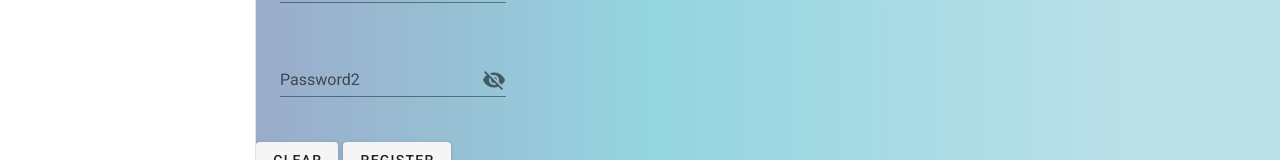
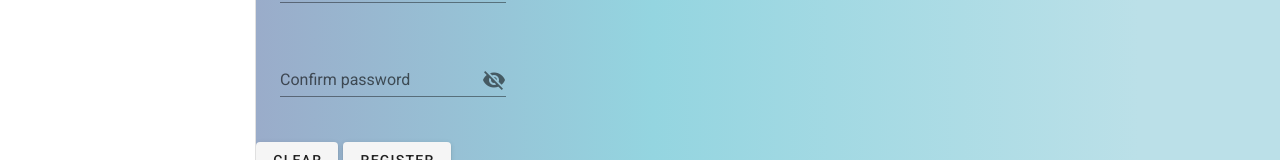
Before and after one commit to BardesRemi/cdb-front, a Vue app: page /#/register in a window 1280 px wide. Shown: the part 252-412 px from the top of the page. Built offline with nearby package versions, Linux system fonts and the light colour scheme.

Commit message:
register form cleaned

```diff
--- a/src/components/RegisterForm.vue
+++ b/src/components/RegisterForm.vue
@@ -37,9 +37,9 @@
             :append-icon="show2 ? 'mdi-eye' : 'mdi-eye-off'"
             :rules="[rules.required, rules.match]"
             :type="show2 ? 'text' : 'password'"
-            label="Password2"
-            hint="required"
-            @click:append="show1 = !show1"
+            label="Confirm password"
+            hint="required and equal to password"
+            @click:append="show2 = !show2"
           ></v-text-field>
         </v-col>
     </v-container>
@@ -57,7 +57,7 @@
 
 <script>
 export default {
-  name: 'LoginForm',
+  name: 'RegisterForm',
   props: {
 
   },
@@ -79,15 +79,13 @@ export default {
   },
 
   methods: {
-    submit () {
-      this.$refs.form.submit()
-    },
-    redirectRegister () {
-      this.$router.push({ name: 'Register' })
+    register () {
+
     },
     clear () {
       this.username = ''
       this.password = ''
+      this.password2 = ''
     }
   },
 
```
